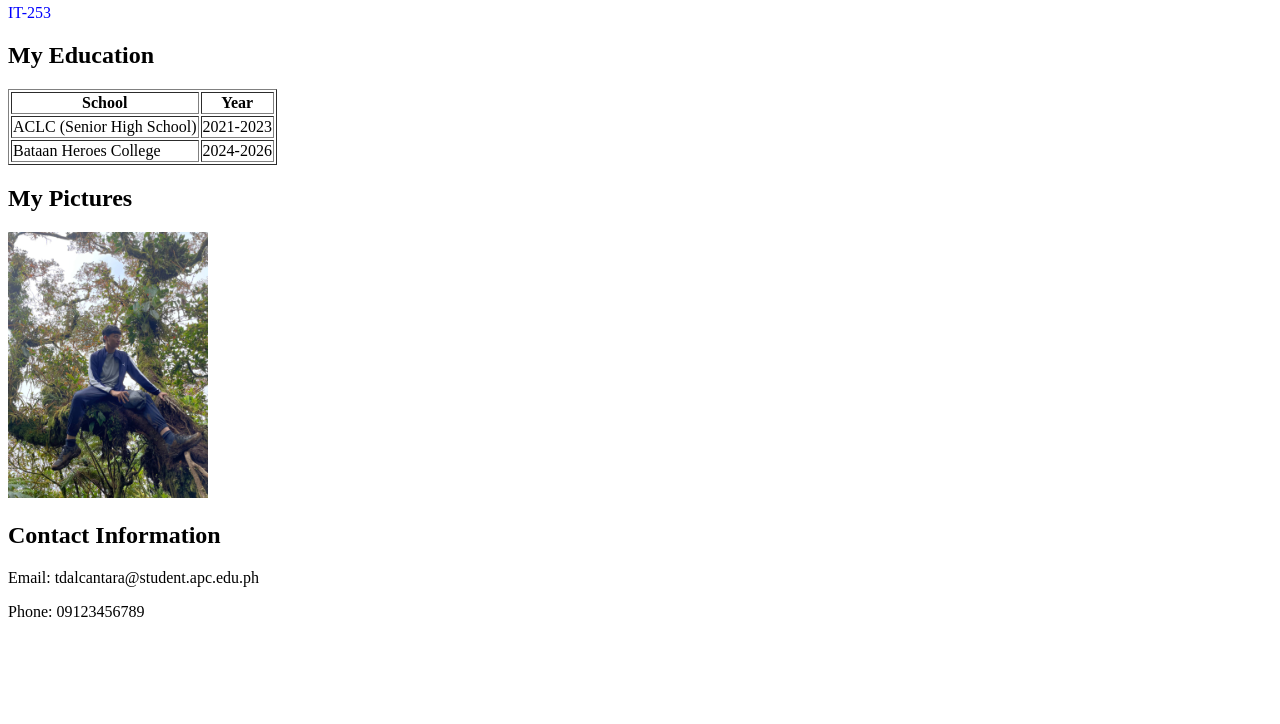
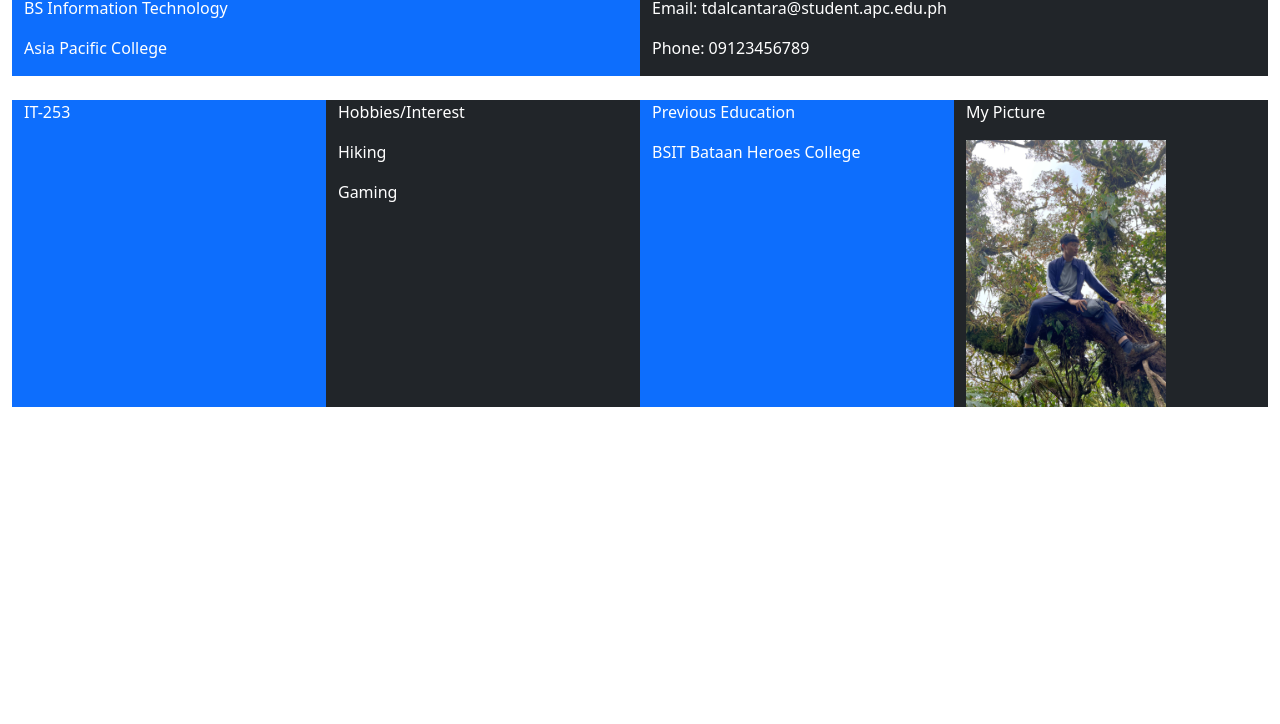
Before and after one commit to apcjalcantara/webprog-CS251_IT253-html-lessons, a plain HTML site: page home/index.html in a window 1280 px wide. Shown: the part 76-800 px from the top of the page. Drawn offline with nearby package versions, Linux system fonts and the light colour scheme.

Commit message:
Refactor index.html with Bootstrap layout
Reorganized the layout and added Bootstrap classes for styling.

```diff
--- a/home/index.html
+++ b/home/index.html
@@ -2,37 +2,49 @@
 <html lang="en">
 <head>
     <title>First WEBPROG Website</title>
+    <meta charset="utf-8">
+    <meta name="viewport" content="width=device-width, initial-scale=1">
+    <link href="https://cdn.jsdelivr.net/npm/bootstrap@5.3.8/dist/css/bootstrap.min.css" rel="stylesheet">
+    <script src="https://cdn.jsdelivr.net/npm/bootstrap@5.3.8/dist/js/bootstrap.bundle.min.js"></script>
 </head>
 
 <body>
+    <div class="container-fluid mt-3">
+      <h1>Javier D. Alcantara</h1>
+      <div class="container-fluid">
+        <div class="row">
+          <div class="col-md bg-primary text-white">
+            <p>BS Information Technology</p>
+            <p>Asia Pacific College</p>
+          </div>
+          <div class="col-md bg-dark text-white">
+            <p>Email: tdalcantara@student.apc.edu.ph</p>
+            <p>Phone: 09123456789</p>
+          </div>
+        </div>
+      </div>
+      <br>
 
-    <h1>Javier D. Alcantara</h1>
-    <p style="color: blue;">IT-253</p>
-
-
-    <h2>My Education</h2>
-    <table border="1">
-        <tr>
-            <th>School</th>
-            <th>Year</th>
-        </tr>
-        <tr>
-            <td>ACLC (Senior High School)</td>
-            <td>2021-2023</td>
-        </tr>
-        <tr>
-            <td>Bataan Heroes College</td>
-            <td>2024-2026</td>
-        </tr>
-    </table>
-
-    <h2>My Pictures</h2>
-    <img src="images/image1.jpg" alt="My Picture" width="200">
-
-    <div class="information">
-        <h2>Contact Information</h2>
-        <p id="email">Email: tdalcantara@student.apc.edu.ph</p>
-        <span>Phone: 09123456789</span>
+      <div class="container-fluid">
+        <div class="row">
+          <div class="col-md bg-primary text-white">
+            <p>IT-253</p>
+          </div>
+          <div class="col-md bg-dark text-white">
+            <p>Hobbies/Interest</p>
+            <p>Hiking</p>
+            <p>Gaming</p>
+          </div>
+          <div class="col-md bg-primary text-white">
+              <p>Previous Education</p>
+              <p>BSIT Bataan Heroes College</p>
+          </div>
+          <div class="col-md bg-dark text-white">
+             <p>My Picture</p>
+             <img src="images/image1.jpg" alt="My Picture" width="200">
+          </div>
+        </div>
+      </div>
     </div>
 
 </body>
```
